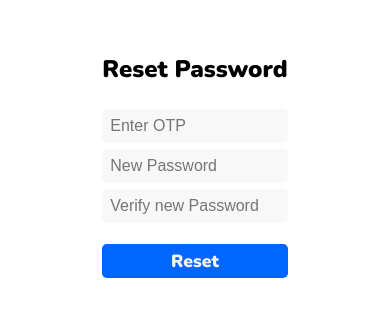
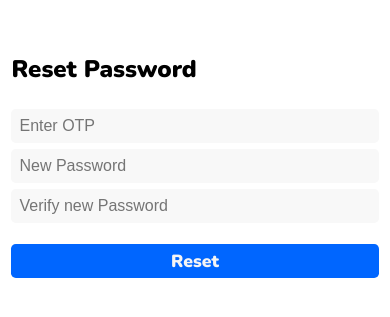
Before and after one commit to IfeanyichukwuMiracle/Socio, a React (Vite) app in the folder client/: page /reset/1 in a window 390 px wide. Shown: the part 101-418 px from the top of the page. Built offline with nearby package versions, Linux system fonts and the light colour scheme.

Commit message:
making style adjustments

```diff
--- a/client/src/Components/SecBanner/secbanner.css
+++ b/client/src/Components/SecBanner/secbanner.css
@@ -10,6 +10,11 @@ header.banner {
   background: white;
 }
 
+@media (max-width: 500px) {
+  header.banner {
+    padding: 0.3rem;
+  }
+}
 header.banner h1 {
   font-size: 1.9rem;
   color: var(--blue);
--- a/client/src/Pages/Feed/home.css
+++ b/client/src/Pages/Feed/home.css
@@ -17,6 +17,6 @@ h1#feed {
 @media (max-width: 500px) {
   section.posts,
   h1#feed {
-    width: 95%;
+    width: 99%;
   }
 }
--- a/client/src/Pages/Profile/profile.css
+++ b/client/src/Pages/Profile/profile.css
@@ -18,6 +18,6 @@ button.profile-btn {
 }
 @media (max-width: 500px) {
   section.profile-content {
-    width: 95%;
+    width: 99%;
   }
 }
--- a/client/src/Pages/Reset/reset.css
+++ b/client/src/Pages/Reset/reset.css
@@ -26,3 +26,16 @@ section.reset form button {
   font-weight: 900;
   font-family: var(--heading-font);
 }
+
+@media (max-width: 1000px) {
+  section.reset form {
+    width: 75%;
+    margin: 9rem auto 1rem auto;
+  }
+}
+@media (max-width: 500px) {
+  section.reset form {
+    width: 99%;
+    margin: 9rem auto 1rem auto;
+  }
+}
```
